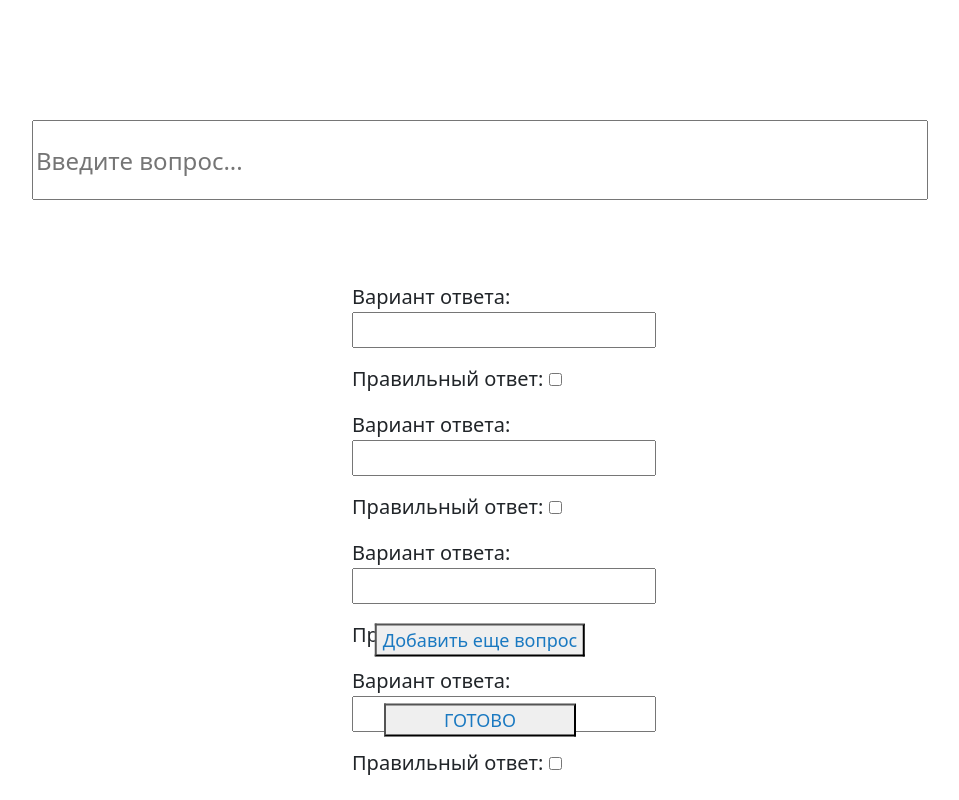
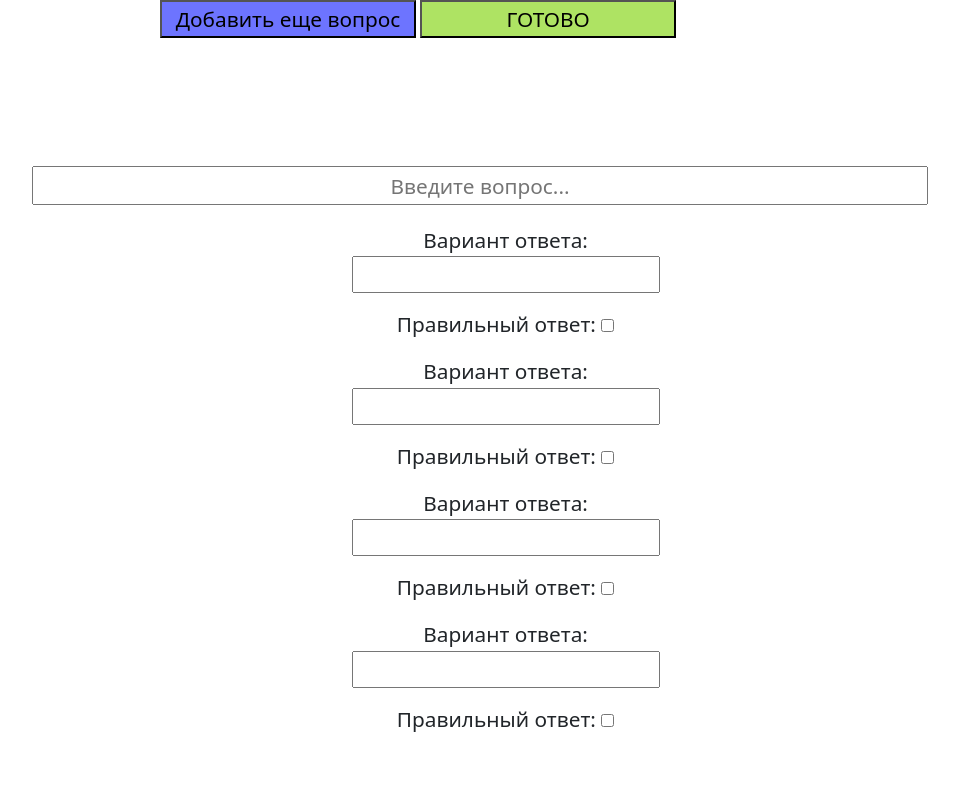
Before and after one commit to MaxZudilenkov/simbirsoft-quiz, a Django app: page /create_question/ in a window 1280 px wide. Shown: the whole page, without its empty margins (160-1119 px from the left). Run offline with Django 3.2, Linux system fonts and the light colour scheme.

Commit message:
pep8, updated css

```diff
--- a/mainapp/templates/mainapp/create_questions.html
+++ b/mainapp/templates/mainapp/create_questions.html
@@ -11,19 +11,29 @@
 
 {% block content %}
 
+
     <form method="post">
+        <button type="submit" class="question_add_button" name = 'add_question' >Добавить еще вопрос</button>
+        <button type="submit" class="quiz_add_button" name = 'create_quiz' >ГОТОВО</button>
+
 
     {% csrf_token %}
 
+
         {{ form.text}}
         {{ form.quiz}}
+
+
+
 
     <div class="choice_text">
     {{ form_a.as_p}}
 </div>
 
-        <button type="submit" class="quiz_add_button" name = 'create_quiz' >ГОТОВО</button>
-        <button type="submit" class="question_add_button" name = 'add_question' >Добавить еще вопрос</button>
+
+        <div class="middle_div"></div>
+
+
 
     </form>
 
--- a/mainapp/urls.py
+++ b/mainapp/urls.py
@@ -1,17 +1,37 @@
 from django.shortcuts import render
 from django.urls import path
 
-from mainapp.views import show_first_page, create_quiz, create_questions, CreatedQuizesListView, show_own_quiz, \
+from mainapp.views import show_first_page, \
+    create_quiz, create_questions, CreatedQuizesListView, show_own_quiz, \
     delete_quiz, show_result
 
 urlpatterns = [
-
-    path('', show_first_page, name="show_first_page"),
-    path('create_quiz/', create_quiz, name="create_quiz"),
-    path('create_question/', create_questions, name="create_question"),
-    path('created_quizes/', CreatedQuizesListView.as_view(), name='created_quizes'),
-    path('own_quiz/<str:type>/<str:pk>', show_own_quiz, name="own_quiz"),
-    path('delete/<int:pk>', delete_quiz, name="delete"),
-    path('result/<str:type>/<str:pk>', show_result, name="result"),
-
+    path(
+        '',
+        show_first_page,
+        name="show_first_page"),
+    path(
+        'create_quiz/',
+        create_quiz,
+        name="create_quiz"),
+    path(
+        'create_question/',
+        create_questions,
+        name="create_question"),
+    path(
+        'created_quizes/',
+        CreatedQuizesListView.as_view(),
+        name='created_quizes'),
+    path(
+        'own_quiz/<str:type>/<str:pk>',
+        show_own_quiz,
+        name="own_quiz"),
+    path(
+        'delete/<int:pk>',
+        delete_quiz,
+        name="delete"),
+    path(
+        'result/<str:type>/<str:pk>',
+        show_result,
+        name="result"),
 ]
--- a/mainapp/views.py
+++ b/mainapp/views.py
@@ -38,12 +38,21 @@ def create_own_quiz(request):
     for one_question in current_quiz.question.all():
         own_choices = []
         for one_choice in one_question.choice.all():
-            own_choices.append(ChoiceDTO(uuid=str(current_quiz.pk) + '-' + str(one_question.pk)
-                                              + '-' + str(one_choice.pk), text=one_choice.text,
-                                         is_correct=one_choice.is_correct))
+            own_choices.append(
+                ChoiceDTO(
+                    uuid=str(
+                        current_quiz.pk) + '-' + str(
+                        one_question.pk) + '-' + str(
+                        one_choice.pk),
+                    text=one_choice.text,
+                    is_correct=one_choice.is_correct))
         own_questions.append(
-            QuestionDTO(uuid=str(current_quiz.pk) + '-' + str(one_question.pk), text=one_question.text,
-                        choices=own_choices))
+            QuestionDTO(
+                uuid=str(
+                    current_quiz.pk) + '-' + str(
+                    one_question.pk),
+                text=one_question.text,
+                choices=own_choices))
     return OwnQuiz
 
 
@@ -65,9 +74,11 @@ def create_questions(request):
     """
     Функция для создания экземпляров моделей UserQuestion, UserChoice
     """
-    choice_formset = modelformset_factory(UserChoice, fields=('text', 'is_correct'), extra=4)
+    choice_formset = modelformset_factory(
+        UserChoice, fields=('text', 'is_correct'), extra=4)
     if request.method == 'POST':
-        form = CreateQuestionForm(request.POST, initial={'quiz': UserQuiz.objects.last()})
+        form = CreateQuestionForm(request.POST, initial={
+                                  'quiz': UserQuiz.objects.last()})
         form_a = choice_formset(request.POST)
         if form.is_valid() and form_a.is_valid():
             form_instance = form.save()
@@ -100,18 +111,23 @@ def show_own_quiz(request, type, pk):
     current_question_uuid = ''
     for question in page.object_list:
         current_question_uuid = question.uuid
-    current_question = UserAnswers.objects.get(question_uuid=current_question_uuid).answer
-    context = {"my_questions": page.object_list, 'page': page, 'current_question': current_question, }
+    current_question = UserAnswers.objects.get(
+        question_uuid=current_question_uuid).answer
+    context = {"my_questions": page.object_list,
+               'page': page, 'current_question': current_question, }
     if request.method == "POST":
         user_answer = request.POST.getlist("question_choice")
         next_question = request.POST.get("next")
         previous_question = request.POST.get("previous")
         question_uuid = request.POST.get("question_uuid")
-        UserAnswers.objects.update_or_create(question_uuid=question_uuid, defaults={"answer": user_answer})
-        if previous_question != None:
-            redirect_page = request.path_info + "?page=" + str(page.previous_page_number())
-        elif next_question != None:
-            redirect_page = request.path_info + "?page=" + str(page.next_page_number())
+        UserAnswers.objects.update_or_create(
+            question_uuid=question_uuid, defaults={"answer": user_answer})
+        if previous_question is not None:
+            redirect_page = request.path_info + \
+                "?page=" + str(page.previous_page_number())
+        elif next_question is not None:
+            redirect_page = request.path_info + \
+                "?page=" + str(page.next_page_number())
         else:
             redirect_page = '/result/' + type + '/' + pk
         return redirect(redirect_page)
@@ -149,11 +165,9 @@ def show_result(request, type, pk):
     else:
         quiz = create_own_quiz(request)
     MyAnswers = AnswersDTO(
-        '1',
-        [
-            AnswerDTO(i.question_uuid, i.answer) for i in UserAnswers.objects.all()
-        ]
-    )
+        '1', [
+            AnswerDTO(
+                i.question_uuid, i.answer) for i in UserAnswers.objects.all()])
     my_result_service = QuizResultService(quiz_dto=quiz, answers_dto=MyAnswers)
     result = my_result_service.get_result()
     percent = int(result * 100)
--- a/quiz/services.py
+++ b/quiz/services.py
@@ -14,7 +14,7 @@ class QuizResultService():
         for question in self.quiz_dto.questions:
             right_answers.append([])
             for choice in question.choices:
-                if choice.is_correct == True:
+                if choice.is_correct:
                     right_answers[count].append(choice.uuid)
             count = count + 1
         right_user_answers = len(right_answers)
--- a/quiz/settings.py
+++ b/quiz/settings.py
@@ -56,7 +56,7 @@ ROOT_URLCONF = 'quiz.urls'
 TEMPLATES = [
     {
         'BACKEND': 'django.template.backends.django.DjangoTemplates',
-         'DIRS': [os.path.join(BASE_DIR, 'templates')],
+        'DIRS': [os.path.join(BASE_DIR, 'templates')],
         'APP_DIRS': True,
         'OPTIONS': {
             'context_processors': [
--- a/static/css/style.css
+++ b/static/css/style.css
@@ -180,72 +183,75 @@ label input[type='checkbox'] {
     color: red;
 }
 
+
 .quiz_title {
-    display: inline-block;
-    font-size: x-large;
-    position: absolute;
-    width:20%;
-    top: 40%;
-    left: 50%;
-    margin-right: -50%;
-    transform: translate(-50%, -50%)
+    font-size: calc(1vw + 1vh);
+    position: relative;
+    text-align: center;
+    width: 20vw;
+    height: 4vw;
+    top: 70%;
+    left: 30%;
+    margin-bottom: 10%;
 }
 
 .quiz_create_button {
-    display: inline-block;
-    font-size: large;
-    position: absolute;
     color: #1a79c1;
-    width:15%;
-    top: 47%;
-    left: 50%;
-    margin-right: -50%;
-    transform: translate(-50%, -50%)
+    font-size: calc(1vw + 1vh);
+    position: relative;
+    text-align: center;
+    width: 20vw;
+    height: 4vw;
+    top: 50%;
+    left: 36%;
+    margin-bottom: 10%;
 }
 
+
 .question_title {
-    display: inline-block;
-    font-size: x-large;
-    position: absolute;
-    width:70%;
-    height:10%;
-    top: 20%;
-    left: 50%;
-    margin-right: -50%;
-    transform: translate(-50%, -50%)
+    font-size: calc(1vw + 1vh);
+    position: relative;
+    text-align: center;
+    width: 70vw;
+    height: 3vw;
+    top: 80%;
+    left: 15%;
+    margin-top: 10%;
+    margin-bottom: 20px;
 }
 
 .choice_text {
-    font-size: 20px;
-    position: absolute;
-    width:20%;
-    height:10%;
-    top: 40%;
-    left: 50%;
-    margin-right: -20%;
-    margin-top: 2px;
-    transform: translate(-50%, -50%)
+    font-size: calc(1vw + 1vh);
+    position: relative;
+    text-align: center;
+    width: 30vw;
+    height: 1vw;
+    top: 10%;
+    left: 37%;
+
 }
+
 
 .question_add_button {
     display: inline-block;
-    font-size: large;
-    position: absolute;
-    color: #1a79c1;
-    top: 80%;
-    left: 50%;
-    margin-right: -50%;
-    transform: translate(-50%, -50%)
+    font-size: calc(1vw + 1vh);
+    position: relative;
+    text-align: center;
+    width: 20vw;
+    height: 3vw;
+    left: 25%;
+    margin-top: 40px%;
+    background: #6d74ff;
 }
 
 .quiz_add_button {
     display: inline-block;
-    font-size: large;
-    position: absolute;
-    color: #1a79c1;
-    width:15%;
-    top: 90%;
-    left: 50%;
-    margin-right: -50%;
-    transform: translate(-50%, -50%)
+    font-size: calc(1vw + 1vh);
+    position: relative;
+    text-align: center;
+    width: 20vw;
+    height: 3vw;
+    left: 25%;
+    margin-top: 40px%;
+    background: #aee363;
 }
```
Also changed, not shown: other parts of static/css/style.css (+29 -26 lines), mainapp/forms.py (+12 -3 lines), mainapp/models.py (+6 -3 lines), mainapp/my_quiz.py (+5 -2 lines), mainapp/templates/mainapp/create_quiz.html (+5 -3 lines), db.sqlite3, mainapp/admin.py (line endings or trailing spaces).
